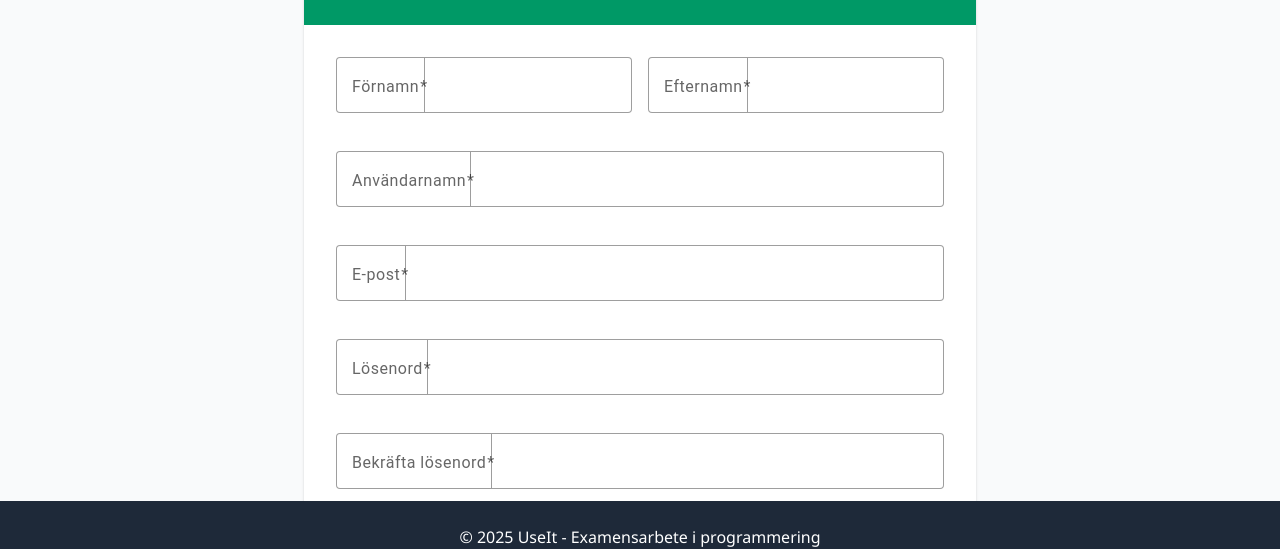
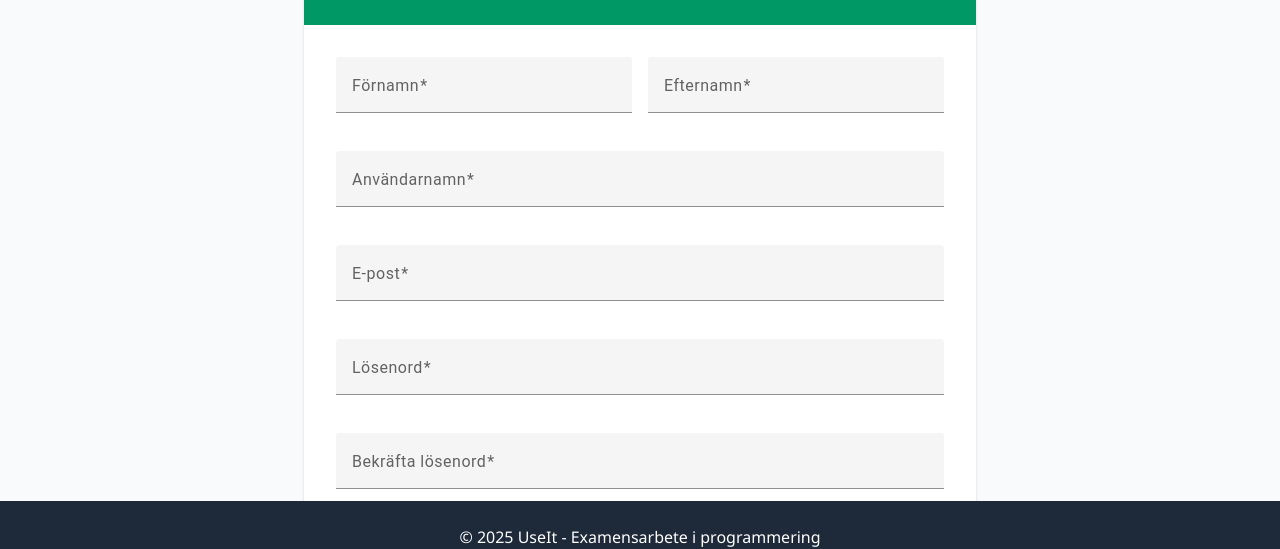
Before and after one commit to 88jonhan/UseItApp, an Angular app in the folder UseItApp.API/ClientApp/: page /register in a window 1280 px wide. Shown: the part 199-748 px from the top of the page. Built offline with nearby package versions, Linux system fonts and the light colour scheme.

Commit message:
Removed outline from input fields

```diff
--- a/UseItApp.API/ClientApp/src/app/components/item-list/item-list.component.html
+++ b/UseItApp.API/ClientApp/src/app/components/item-list/item-list.component.html
@@ -2,7 +2,7 @@
   <h1 class="text-3xl font-bold text-gray-800 mb-8 text-center md:text-left">Tillgängliga föremål</h1>
 
   <div class="max-w-xl mx-auto md:mx-0 mb-8">
-    <mat-form-field appearance="outline" class="w-full">
+    <mat-form-field class="w-full">
       <mat-label>Sök föremål</mat-label>
       <input matInput placeholder="Sök efter namn, beskrivning eller kategori..." [(ngModel)]="searchTerm">
       <mat-icon matSuffix>search</mat-icon>
--- a/UseItApp.API/ClientApp/src/app/components/loan-form/loan-form.component.html
+++ b/UseItApp.API/ClientApp/src/app/components/loan-form/loan-form.component.html
@@ -55,7 +55,7 @@
           <h2 class="text-xl font-semibold text-gray-800 mb-4">Låneuppgifter</h2>
 
           <form [formGroup]="loanForm" (ngSubmit)="onSubmit()">
-            <mat-form-field appearance="outline" class="w-full mb-4">
+            <mat-form-field class="w-full mb-4">
               <mat-label>Startdatum</mat-label>
               <input matInput [matDatepicker]="startPicker" formControlName="startDate">
               <mat-datepicker-toggle matIconSuffix [for]="startPicker"></mat-datepicker-toggle>
@@ -67,7 +67,7 @@
               }
             </mat-form-field>
 
-            <mat-form-field appearance="outline" class="w-full mb-4">
+            <mat-form-field class="w-full mb-4">
               <mat-label>Slutdatum</mat-label>
               <input matInput [matDatepicker]="endPicker" formControlName="endDate">
               <mat-datepicker-toggle matIconSuffix [for]="endPicker"></mat-datepicker-toggle>
@@ -79,7 +79,7 @@
               }
             </mat-form-field>
 
-            <mat-form-field appearance="outline" class="w-full mb-6">
+            <mat-form-field class="w-full mb-6">
               <mat-label>Anteckningar (valfritt)</mat-label>
               <textarea matInput formControlName="notes" rows="4"
                         placeholder="Eventuella anteckningar om lånet..."></textarea>
--- a/UseItApp.API/ClientApp/src/app/components/login/login.component.html
+++ b/UseItApp.API/ClientApp/src/app/components/login/login.component.html
@@ -12,7 +12,7 @@
       }
 
       <form [formGroup]="loginForm" (ngSubmit)="onSubmit()">
-        <mat-form-field appearance="outline" class="w-full mb-4">
+        <mat-form-field class="w-full mb-4">
           <mat-label>Användarnamn</mat-label>
           <input matInput formControlName="username" placeholder="Ange ditt användarnamn">
           <mat-error *ngIf="loginForm.get('username')?.hasError('required')">
@@ -20,7 +20,7 @@
           </mat-error>
         </mat-form-field>
 
-        <mat-form-field appearance="outline" class="w-full mb-6">
+        <mat-form-field class="w-full mb-6">
           <mat-label>Lösenord</mat-label>
           <input matInput type="password" formControlName="password" placeholder="Ange ditt lösenord">
           <mat-error *ngIf="loginForm.get('password')?.hasError('required')">
--- a/UseItApp.API/ClientApp/src/app/components/profile/profile.component.html
+++ b/UseItApp.API/ClientApp/src/app/components/profile/profile.component.html
@@ -52,7 +52,7 @@
           <h3 class="text-lg font-semibold text-gray-800 mb-4">Lägg till nytt föremål</h3>
 
           <form [formGroup]="newItemForm" (ngSubmit)="onSubmitNewItem()" class="space-y-4">
-            <mat-form-field appearance="outline" class="w-full">
+            <mat-form-field class="w-full">
               <mat-label>Namn</mat-label>
               <input matInput formControlName="name">
               <mat-error *ngIf="newItemForm.get('name')?.hasError('required')">
@@ -60,7 +60,7 @@
               </mat-error>
             </mat-form-field>
 
-            <mat-form-field appearance="outline" class="w-full">
+            <mat-form-field class="w-full">
               <mat-label>Kategori</mat-label>
               <mat-select formControlName="category">
                 <mat-option value="">Välj kategori</mat-option>
@@ -76,7 +76,7 @@
               </mat-error>
             </mat-form-field>
 
-            <mat-form-field appearance="outline" class="w-full">
+            <mat-form-field class="w-full">
               <mat-label>Beskrivning</mat-label>
               <textarea matInput formControlName="description" rows="4"></textarea>
               <mat-error *ngIf="newItemForm.get('description')?.hasError('required')">
@@ -84,7 +84,7 @@
               </mat-error>
             </mat-form-field>
 
-            <mat-form-field appearance="outline" class="w-full">
+            <mat-form-field class="w-full">
               <mat-label>Bild-URL (valfritt)</mat-label>
               <input matInput formControlName="imageUrl">
             </mat-form-field>
--- a/UseItApp.API/ClientApp/src/app/components/register/register.component.html
+++ b/UseItApp.API/ClientApp/src/app/components/register/register.component.html
@@ -13,7 +13,7 @@
 
       <form [formGroup]="registerForm" (ngSubmit)="onSubmit()">
         <div class="grid grid-cols-1 md:grid-cols-2 gap-4 mb-4">
-          <mat-form-field appearance="outline" class="w-full">
+          <mat-form-field class="w-full">
             <mat-label>Förnamn</mat-label>
             <input matInput formControlName="firstName" placeholder="Ange ditt förnamn">
             <mat-error *ngIf="registerForm.get('firstName')?.hasError('required')">
@@ -21,7 +21,7 @@
             </mat-error>
           </mat-form-field>
 
-          <mat-form-field appearance="outline" class="w-full">
+          <mat-form-field class="w-full">
             <mat-label>Efternamn</mat-label>
             <input matInput formControlName="lastName" placeholder="Ange ditt efternamn">
             <mat-error *ngIf="registerForm.get('lastName')?.hasError('required')">
@@ -30,7 +30,7 @@
           </mat-form-field>
         </div>
 
-        <mat-form-field appearance="outline" class="w-full mb-4">
+        <mat-form-field class="w-full mb-4">
           <mat-label>Användarnamn</mat-label>
           <input matInput formControlName="username" placeholder="Välj ett användarnamn">
           <mat-error *ngIf="registerForm.get('username')?.hasError('required')">
@@ -41,7 +41,7 @@
           </mat-error>
         </mat-form-field>
 
-        <mat-form-field appearance="outline" class="w-full mb-4">
+        <mat-form-field class="w-full mb-4">
           <mat-label>E-post</mat-label>
           <input matInput type="email" formControlName="email" placeholder="Ange din e-postadress">
           <mat-error *ngIf="registerForm.get('email')?.hasError('required')">
@@ -52,7 +52,7 @@
           </mat-error>
         </mat-form-field>
 
-        <mat-form-field appearance="outline" class="w-full mb-4">
+        <mat-form-field class="w-full mb-4">
           <mat-label>Lösenord</mat-label>
           <input matInput type="password" formControlName="password" placeholder="Välj ett lösenord">
           <mat-error *ngIf="registerForm.get('password')?.hasError('required')">
@@ -63,7 +63,7 @@
           </mat-error>
         </mat-form-field>
 
-        <mat-form-field appearance="outline" class="w-full mb-6">
+        <mat-form-field class="w-full mb-6">
           <mat-label>Bekräfta lösenord</mat-label>
           <input matInput type="password" formControlName="confirmPassword" placeholder="Bekräfta ditt lösenord">
           <mat-error *ngIf="registerForm.get('confirmPassword')?.hasError('required')">
```
